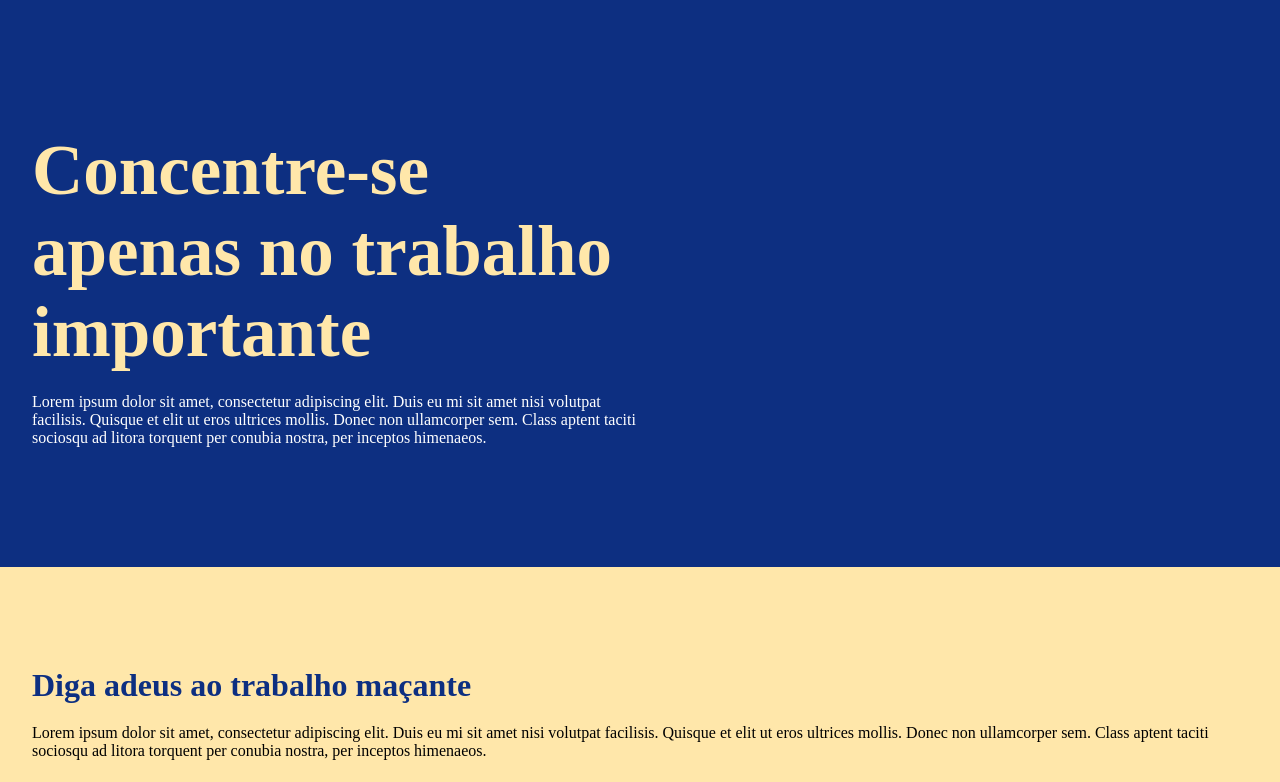
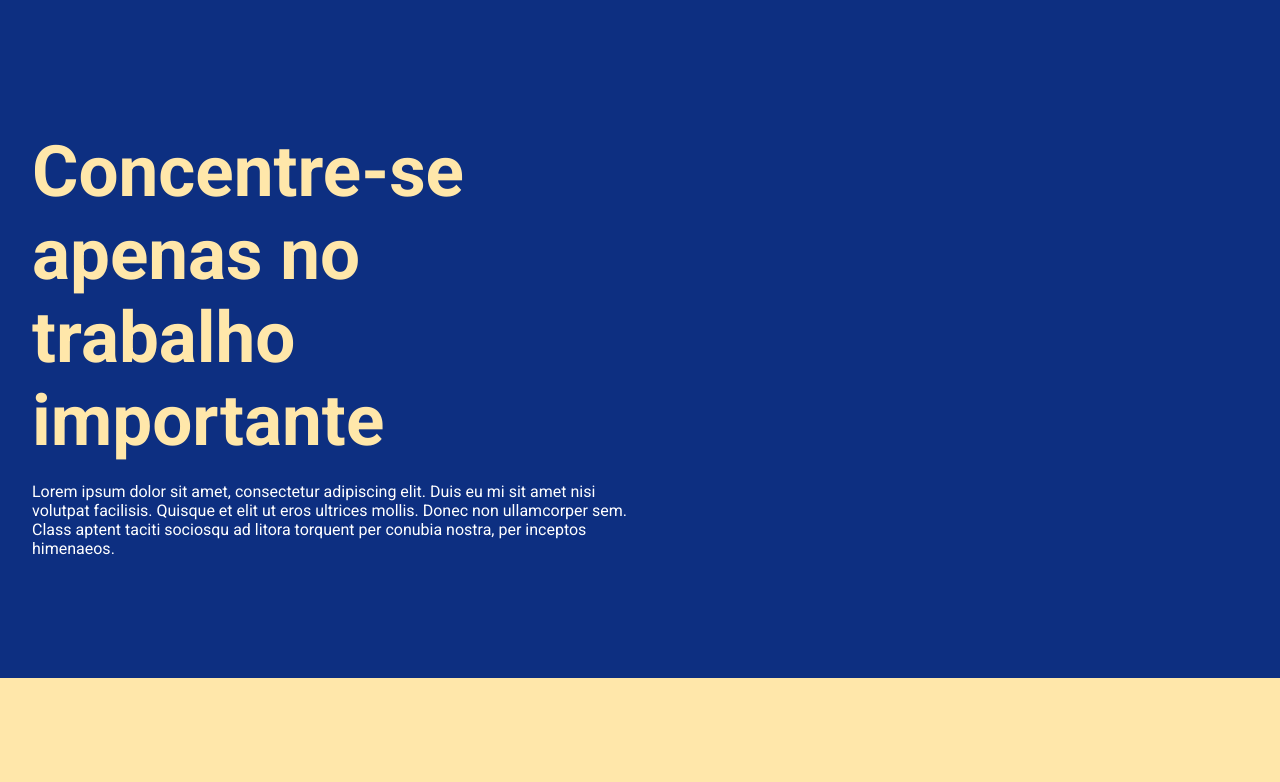
Before and after one commit to kamusari/clone-dropbox-menu, a React (Create React App) app: page / in a window 1280 px wide. Shown: the top 782 px of the page. Built offline with nearby package versions, Linux system fonts and the light colour scheme.

Commit message:
fix: css font

```diff
--- a/public/index.html
+++ b/public/index.html
@@ -24,10 +24,6 @@
       work correctly both with client-side routing and a non-root public URL.
       Learn how to configure a non-root public URL by running `npm run build`.
     -->
-    <link
-      href="https://fonts.googleapis.com/css2?family=Roboto:wght@300;400;500;700&display=swap"
-      rel="stylesheet"
-    />
     <title>Dropbox Clone</title>
   </head>
   <body>
--- a/src/Styles/GlobalStyles.ts
+++ b/src/Styles/GlobalStyles.ts
@@ -1,3 +1,4 @@
+import "./index.css";
 import { createGlobalStyle } from "styled-components";
 
 export default createGlobalStyle`
@@ -7,7 +8,7 @@ export default createGlobalStyle`
     box-sizing: border-box;
   }
   *, button, input{
-    font-family: Roboto, sans-serif,
+    font-family: 'Roboto', sans-serif;
   }
   :root {
     --color-primary: #0d2f81;
--- /dev/null
+++ b/src/Styles/index.css
@@ -0,0 +1 @@
+@import url("https://fonts.googleapis.com/css2?family=Roboto:wght@300;400;500;700&display=swap");
```
